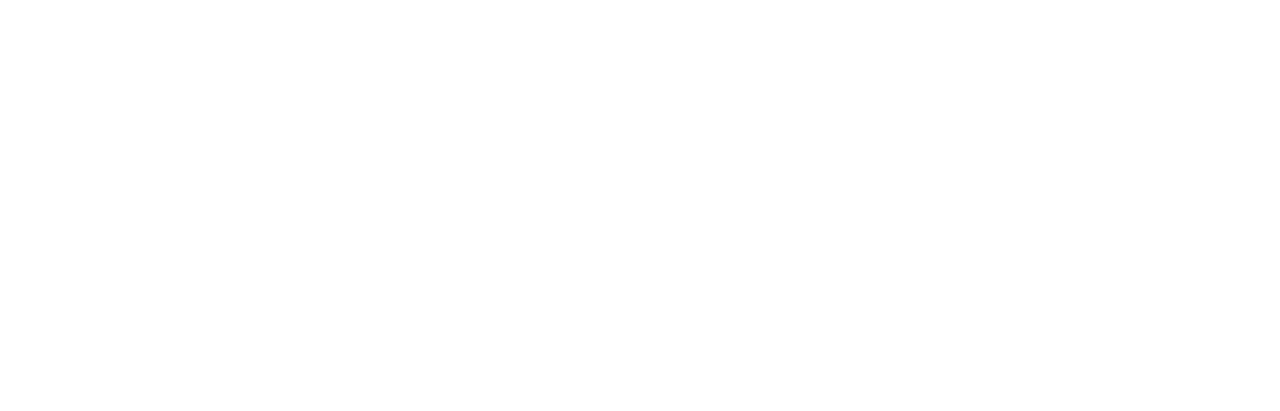
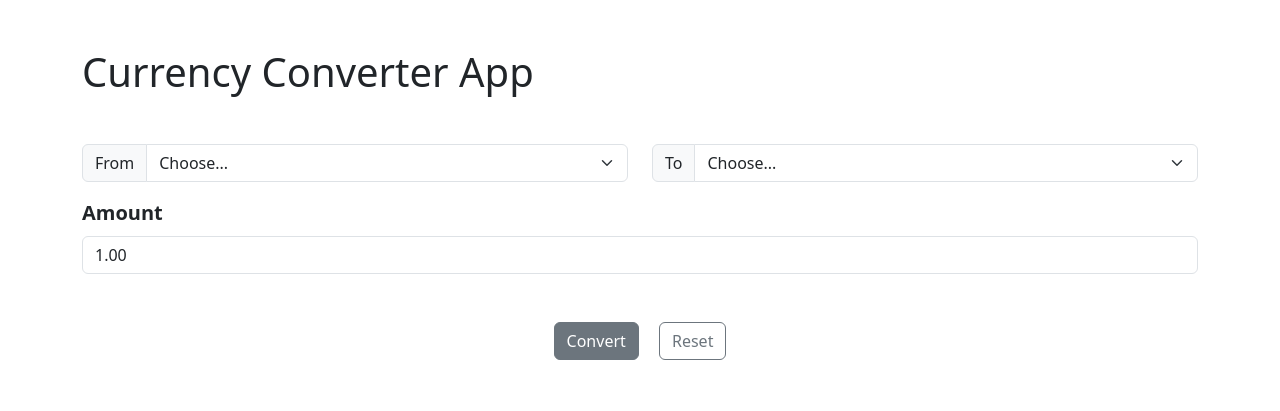
Before and after one commit to weilun320/26-Currency-Converter-App, a plain HTML site: page index.html in a window 1280 px wide. Drawn offline with nearby package versions, Linux system fonts and the light colour scheme.

Commit message:
Added layout to page

```diff
--- a/index.html
+++ b/index.html
@@ -5,10 +5,48 @@
   <meta charset="utf-8">
   <meta name="viewport" content="width=device-width">
   <title>Currency Converter App</title>
+
   <link href="style.css" rel="stylesheet" type="text/css" />
+  <link href="https://cdn.jsdelivr.net/npm/bootstrap@5.3.2/dist/css/bootstrap.min.css" rel="stylesheet" integrity="sha384-T3c6CoIi6uLrA9TneNEoa7RxnatzjcDSCmG1MXxSR1GAsXEV/Dwwykc2MPK8M2HN" crossorigin="anonymous">
+  <script src="https://cdn.jsdelivr.net/npm/bootstrap@5.3.2/dist/js/bootstrap.bundle.min.js" integrity="sha384-C6RzsynM9kWDrMNeT87bh95OGNyZPhcTNXj1NW7RuBCsyN/o0jlpcV8Qyq46cDfL" crossorigin="anonymous"></script>
 </head>
 
 <body>
+  <div class="p-3 p-lg-5">
+    <div class="container">
+      <div class="mb-5">
+        <h1>Currency Converter App</h1>
+      </div>
+      <div class="row">
+        <div class="col-md-6">
+          <div class="input-group mb-3">
+            <label class="input-group-text" for="from-currency">From</label>
+            <select class="form-select" id="from-currency">
+              <option selected>Choose...</option>
+            </select>
+          </div>
+        </div>
+        <div class="col-md-6">
+          <div class="input-group mb-3">
+            <label class="input-group-text" for="to-currency">To</label>
+            <select class="form-select" id="to-currency">
+              <option selected>Choose...</option>
+            </select>
+          </div>
+        </div>
+      </div>
+      <div class="mb-3">
+        <label for="amount" class="form-label fw-bold fs-5">Amount</label>
+        <input type="text" class="form-control" id="amount" value="1.00">
+      </div>
+      <div class="mb-5" id="converted-amount">
+      </div>
+      <div class="text-center">
+        <button type="button" class="me-2 btn btn-secondary" onclick="convertCurrency()">Convert</button>
+        <button type="button" class="ms-2 btn btn-outline-secondary" onclick="resetConversion()">Reset</button>
+      </div>
+    </div>
+  </div>
 
   <script src="script.js"></script>
 </body>
```
